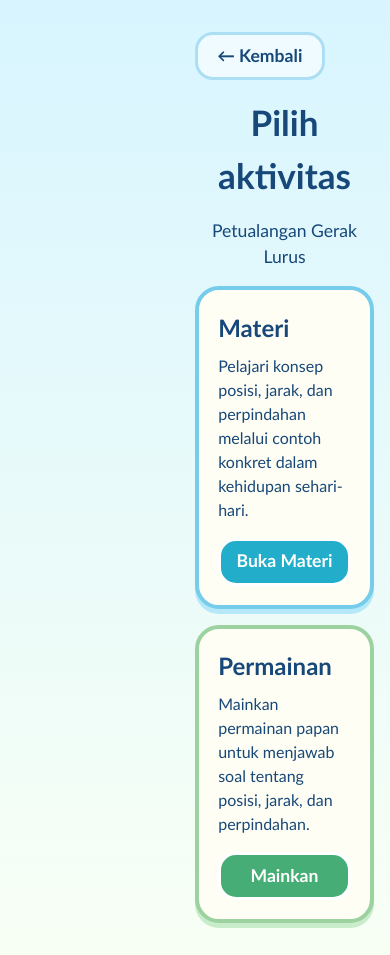
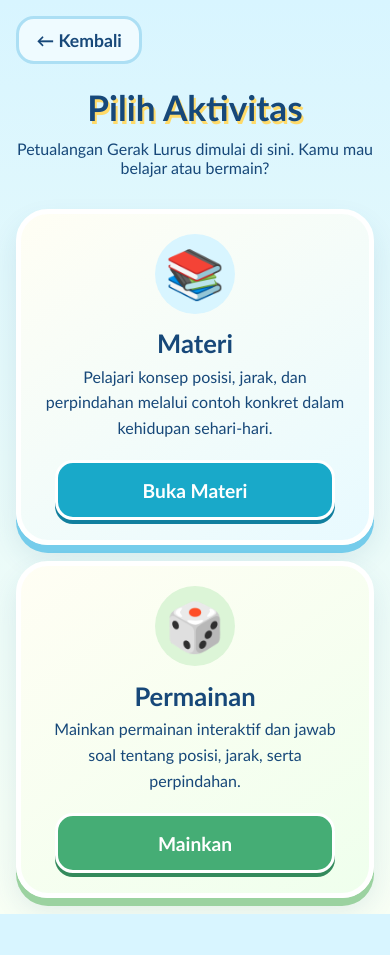
Before and after one commit to nandaalifia57-ctrl/Inklusif-Delya, a plain HTML site: page index.html in a window 390 px wide. Both pictures are taken after a click on the button "MULAI". After the commit the page ends 914 px from the top, so only its background shows below. Drawn offline with Linux system fonts and the light colour scheme.

Commit message:
Update index.html

```diff
--- a/index.html
+++ b/index.html
@@ -132,63 +132,106 @@
         }
 
         .menu-page {
+            display: grid;
+            place-items: center;
+            padding: clamp(1rem, 4vw, 2.5rem);
+        }
+
+        .menu-shell {
+            width: min(100%, 980px);
+        }
+
+        .menu-heading {
+            margin: 0 auto 2rem;
+            text-align: center;
+        }
+
+        .menu-heading h1 {
+            margin: 0;
+            color: #174879;
+            font-size: clamp(2.2rem, 7vw, 3.8rem);
+            line-height: 1.1;
+            text-shadow: 2px 3px 0 #ffda68;
+        }
+
+        .menu-heading p {
+            margin: 0.75rem 0 0;
+            font-size: clamp(1rem, 3vw, 1.3rem);
+        }
+
+        .menu-back {
+            margin-bottom: 1.5rem;
+            padding: 0.55rem 1.1rem;
+            border-color: #acdff4;
+            background: #effbff;
+        }
+
+        .menu-options {
+            display: grid;
+            grid-template-columns: repeat(2, minmax(0, 1fr));
+            gap: clamp(1rem, 3vw, 1.75rem);
+        }
+
+        .menu-option {
             display: flex;
+            min-width: 0;
+            flex-direction: column;
             align-items: center;
-            justify-content: center;
-            padding: 1rem;
-        }
-
-        .menu-artwork {
-            position: relative;
-            width: min(100%, 1100px);
-            line-height: 0;
-        }
-
-        .menu-artwork img {
-            display: block;
-            width: 100%;
-            height: auto;
-            border-radius: 12px;
-        }
-
-        .menu-artwork button {
-            position: absolute;
-            min-height: 0;
-            padding: 0;
-            border: 0;
-            border-radius: 999px;
-            background: transparent;
-            line-height: normal;
-        }
-
-        .menu-artwork button:focus-visible {
-            outline: 4px solid #173f72;
-            outline-offset: 2px;
-        }
-
-        .menu-back {
-            top: 4%;
-            left: 2.7%;
-            width: 12.7%;
-            height: 10%;
-        }
-
-        .menu-material {
-            top: 77%;
-            left: 23.9%;
-            width: 21%;
-            height: 11%;
-        }
-
-        .menu-game {
-            top: 77%;
-            left: 56.2%;
-            width: 20.4%;
-            height: 11%;
-        }
-
-        .mobile-menu {
-            display: none;
+            padding: clamp(1.25rem, 4vw, 2rem);
+            border: 5px solid #fff;
+            border-radius: 32px;
+            background: linear-gradient(145deg, #fffef4, #e8faff);
+            box-shadow: 0 8px 0 #75cceb, 0 14px 28px #2157811c;
+            text-align: center;
+        }
+
+        .menu-option.game {
+            background: linear-gradient(145deg, #fffef4, #efffed);
+            box-shadow: 0 8px 0 #9bd2a0, 0 14px 28px #2157811c;
+        }
+
+        .menu-option-icon {
+            display: grid;
+            width: clamp(5rem, 15vw, 8rem);
+            aspect-ratio: 1;
+            place-items: center;
+            border-radius: 50%;
+            background: #d8f5ff;
+            font-size: clamp(3rem, 9vw, 5rem);
+        }
+
+        .menu-option.game .menu-option-icon {
+            background: #dcf5d7;
+        }
+
+        .menu-option h2 {
+            margin: 0.9rem 0 0.35rem;
+            color: #174879;
+            font-size: clamp(1.6rem, 4vw, 2.2rem);
+        }
+
+        .menu-option p {
+            flex: 1;
+            max-width: 28rem;
+            margin: 0 0 1.25rem;
+            font-size: clamp(1rem, 2.5vw, 1.15rem);
+            line-height: 1.6;
+        }
+
+        .menu-option button {
+            width: min(100%, 280px);
+            min-height: 60px;
+            padding: 0.7rem 1.25rem;
+            border-color: #fff;
+            background: #19a9c9;
+            box-shadow: 0 4px 0 #117f9e;
+            color: #fff;
+            font-size: 1.2rem;
+        }
+
+        .menu-option.game button {
+            background: #45ad75;
+            box-shadow: 0 4px 0 #348a5c;
         }
 
         .content-page {
@@ -1307,75 +1350,10 @@
         }
 
         @media (max-width: 620px) {
-            .menu-page {
-                align-items: flex-start;
-                padding: 1rem;
-            }
-
-            .menu-artwork img,
-            .menu-artwork .menu-back,
-            .menu-artwork .menu-material,
-            .menu-artwork .menu-game {
-                display: none;
-            }
-
-            .mobile-menu {
-                display: grid;
-                width: min(100%, 480px);
-                gap: 1rem;
-                margin: auto;
-                padding: 1rem 0;
-                line-height: 1.5;
-            }
-
-            .mobile-menu h1 {
-                margin: 0;
-                text-align: center;
-                font-size: clamp(2rem, 9vw, 3rem);
-            }
-
-            .mobile-menu > p {
-                margin: 0;
-                text-align: center;
-                font-size: 1.1rem;
-            }
-
-            .mobile-back {
-                justify-self: start;
-                padding: 0.5rem 1.2rem;
-                border-color: #acdff4;
-                background: #effbff;
-            }
-
-            .mobile-activity {
-                padding: 1.2rem;
-                border: 4px solid #75cceb;
-                border-radius: 24px;
-                background: #fffef4;
-                box-shadow: 0 5px 0 #b5e8f8;
-            }
-
-            .mobile-activity.game {
-                border-color: #9bd2a0;
-                box-shadow: 0 5px 0 #c9edcb;
-            }
-
-            .mobile-activity h2 {
-                margin: 0 0 0.5rem;
-            }
-
-            .mobile-activity p {
-                margin: 0 0 1rem;
-            }
-
-            .mobile-activity button {
-                width: 100%;
-                background: #22aeca;
-                color: #fff;
-            }
-
-            .mobile-activity.game button {
-                background: #45ad75;
+            .menu-options {
+                grid-template-columns: 1fr;
+                width: min(100%, 460px);
+                margin: 0 auto;
             }
 
             .intro-scene {
@@ -1584,30 +1562,26 @@
         </section>
 
         <section class="page menu-page" id="page-menu" aria-labelledby="menu-title" hidden>
-            <h1 class="sr-only" id="menu-title">Pilih aktivitas Gerak Ceria</h1>
-            <div class="menu-artwork">
-                <img
-                    src="activity-menu.png"
-                    alt="Menu Gerak Ceria dengan pilihan Materi dan Permainan. Materi membahas posisi, jarak, dan perpindahan. Permainan adalah game papan dengan soal tentang ketiga konsep tersebut."
-                >
-                <button class="menu-back" type="button" data-go="home" aria-label="Kembali ke halaman pembuka"></button>
-                <button class="menu-material" type="button" data-go="material" aria-label="Buka Materi"></button>
-                <button class="menu-game" type="button" data-go="game" aria-label="Mainkan"></button>
-            </div>
-            <div class="mobile-menu">
-                <button class="mobile-back" type="button" data-go="home">← Kembali</button>
-                <h1>Pilih aktivitas</h1>
-                <p>Petualangan Gerak Lurus</p>
-                <article class="mobile-activity">
+            <div class="menu-shell">
+                <button class="menu-back" type="button" data-go="home">← Kembali</button>
+                <header class="menu-heading">
+                    <h1 id="menu-title">Pilih Aktivitas</h1>
+                    <p>Petualangan Gerak Lurus dimulai di sini. Kamu mau belajar atau bermain?</p>
+                </header>
+                <div class="menu-options">
+                    <article class="menu-option">
+                        <span class="menu-option-icon" aria-hidden="true">📚</span>
                     <h2>Materi</h2>
                     <p>Pelajari konsep posisi, jarak, dan perpindahan melalui contoh konkret dalam kehidupan sehari-hari.</p>
                     <button type="button" data-go="material">Buka Materi</button>
-                </article>
-                <article class="mobile-activity game">
-                    <h2>Permainan</h2>
-                    <p>Mainkan permainan papan untuk menjawab soal tentang posisi, jarak, dan perpindahan.</p>
-                    <button type="button" data-go="game">Mainkan</button>
-                </article>
+                    </article>
+                    <article class="menu-option game">
+                        <span class="menu-option-icon" aria-hidden="true">🎲</span>
+                        <h2>Permainan</h2>
+                        <p>Mainkan permainan interaktif dan jawab soal tentang posisi, jarak, serta perpindahan.</p>
+                        <button type="button" data-go="game">Mainkan</button>
+                    </article>
+                </div>
             </div>
         </section>
 
```
